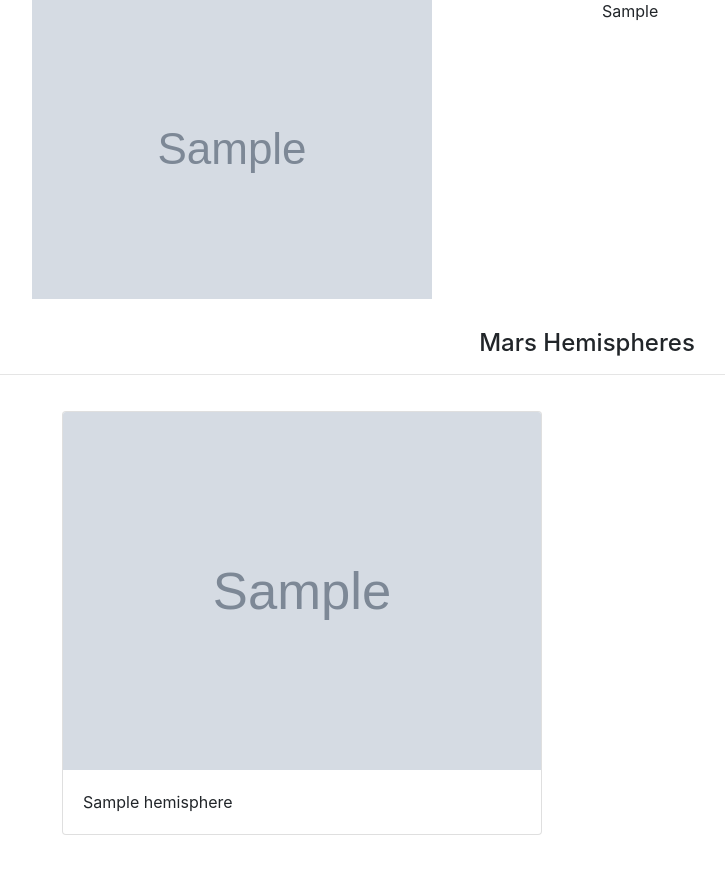
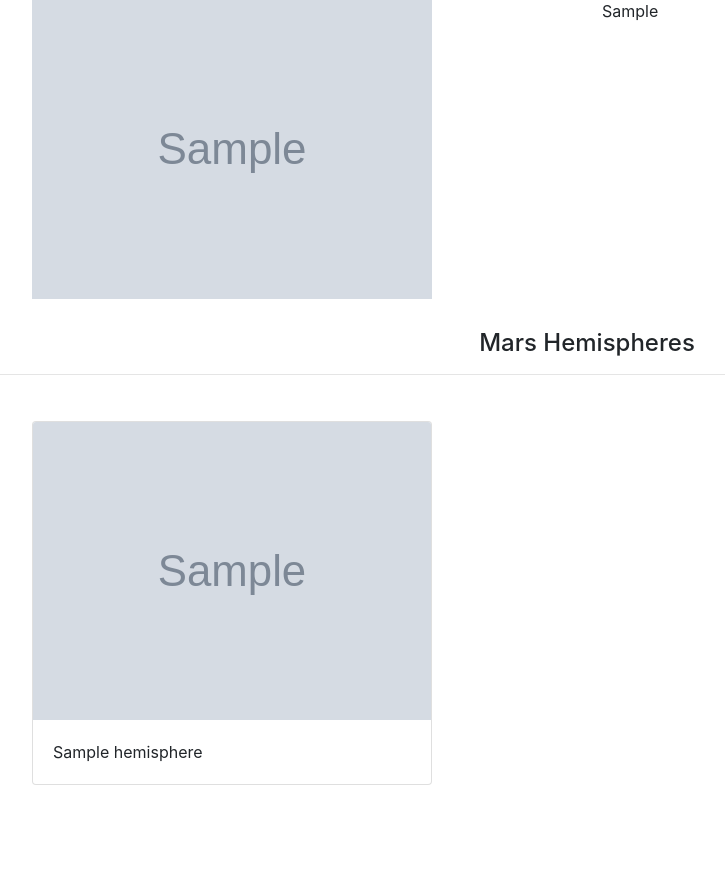
Before and after one commit to betsyjames/web-scraping-challenge, a Flask app: page / in a window 1280 px wide. Shown: the part 422-1307 px from the top of the page, without its empty margins (53-778 px from the left). After the commit the page ends 1207 px from the top, so only its background shows below. Run offline with Flask 2, Linux system fonts and the light colour scheme; grey boxes marked "Sample" are stand-in pictures; a database or web service that is not in the repository returns one stand-in record (values such as "Sample title"); some libraries are stand-ins or nearby versions.

Commit message:
added screenshots

```diff
--- a/Missions_to_Mars/templates/index.html
+++ b/Missions_to_Mars/templates/index.html
@@ -44,10 +44,10 @@
       <hr>
       <div class="card-deck">
         <div class="col-md-12">
-          <div class="row" style="padding-bottom: 30px; padding-right: 30px; padding-left: 80px">
+          <div class="row" style="padding-bottom: 10px; padding-right: 5px; padding-left: 40px">
             {% for hemisphere in mars.hemisphere %}
               <div class="col-md-6">
-                <div class="card" style="margin: 20px; width: 30rem;">
+                <div class="card" style="margin: 30px; width: 25rem;">
                   <img class="card-img-top" src="{{hemisphere.img_url}}" alt="Mars Hemispheres"/>
                   <div class="card-body">
                     <p class="card-text">{{hemisphere.title}}</p>
```
Also changed, not shown: Missions_to_Mars/screenshot1.PNG (added), Missions_to_Mars/screenshot2.PNG (added), Missions_to_Mars/screenshot3.PNG (added), Missions_to_Mars/screenshot4.PNG (added), README.md.
